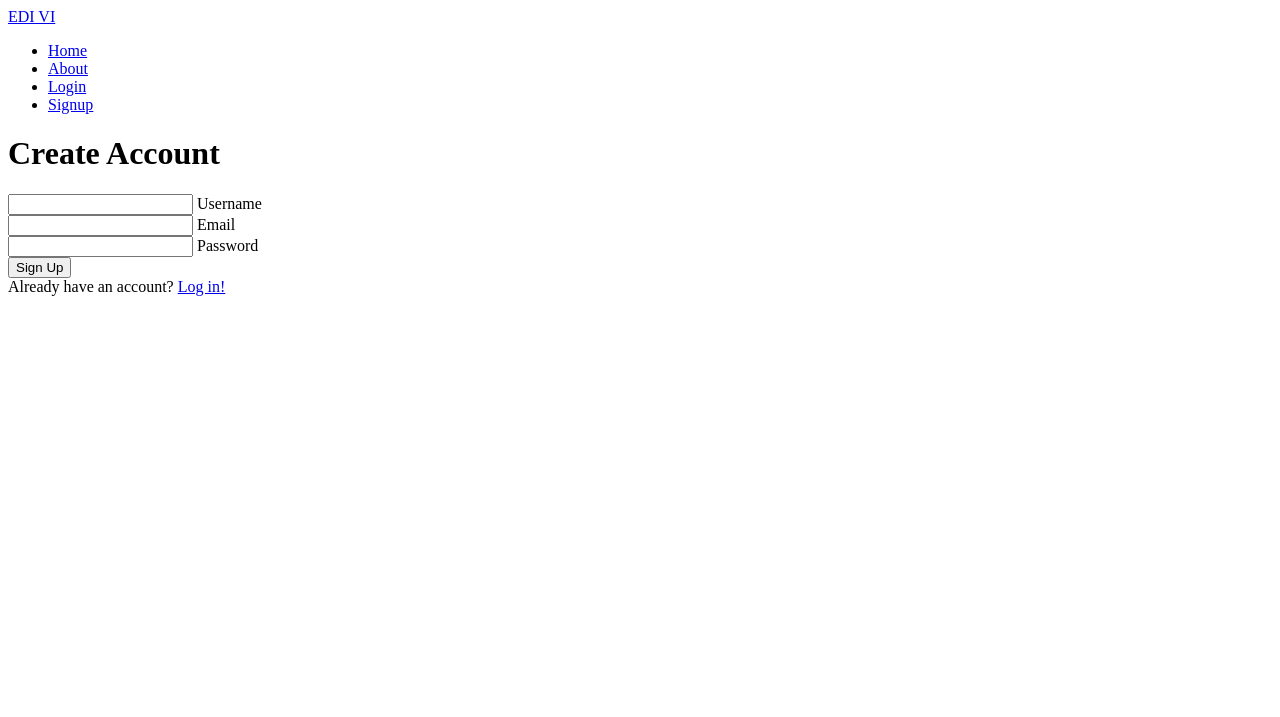
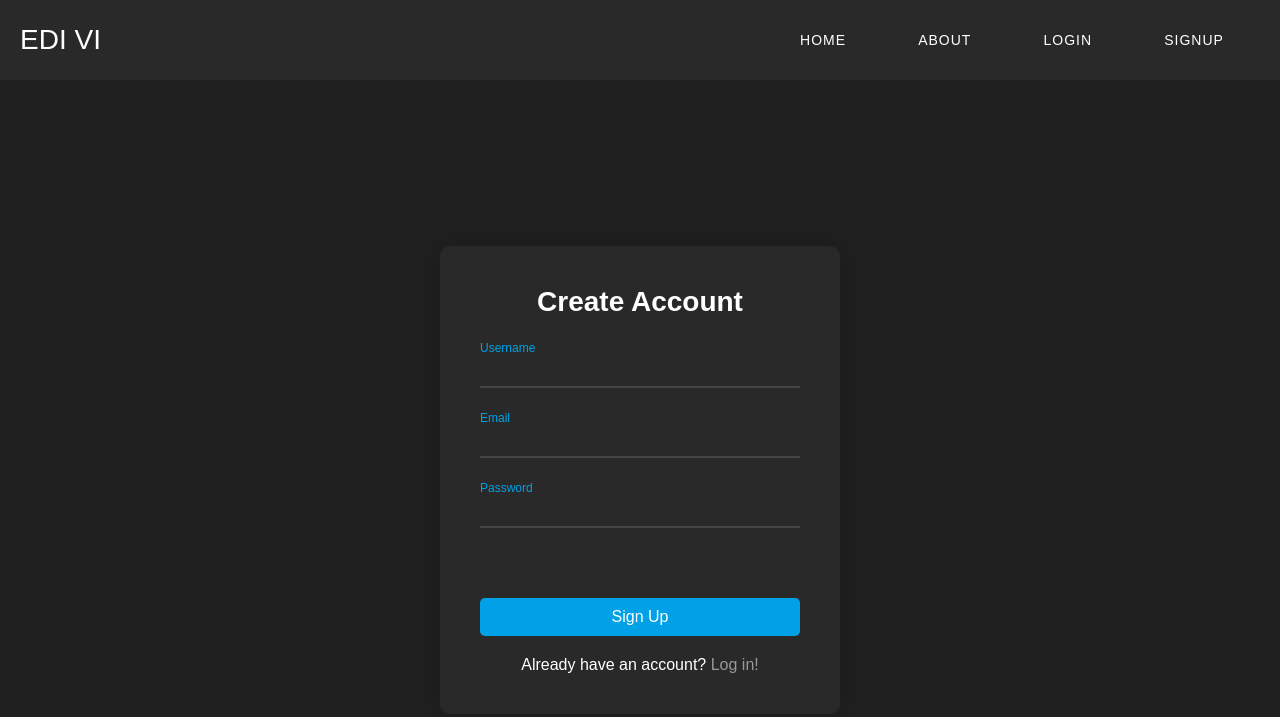
Before and after one commit to shreyas-kapse/password_dapp, a website: page signup.html in a window 1280 px wide. Drawn offline with Linux system fonts and the light colour scheme; files that its build step writes are made by us from their sources; the site is published under a folder, as on GitHub Pages, so addresses that start at the root find nothing.

Commit message:
Asset file changes...made css file accessible

```diff
--- a/package.json
+++ b/package.json
@@ -12,6 +12,7 @@
     "bcrypt": "^5.1.0",
     "body-parser": "^1.20.2",
     "express": "^4.18.2",
-    "mongodb": "^5.1.0"
+    "mongodb": "^5.1.0",
+    "nodemon": "^2.0.21"
   }
 }
--- a/signup.html
+++ b/signup.html
@@ -5,7 +5,7 @@
     <meta charset="UTF-8">
     <title>Sign Up Page</title>
     <meta name="viewport" content="width=device-width, initial-scale=1.0">
-    <link rel="stylesheet" href="/assets/style.css">
+    <link rel="stylesheet" href="style.css">
 </head>
 
 <body>
@@ -40,7 +40,7 @@
                 <button type="submit">Sign Up</button>
             </form>
             <div class="forgot-password">
-                <span>Already have an account? </span><a href="login.html">Log in!</a>
+                <span>Already have an account? </span><a href="login">Log in!</a>
             </div>
         </div>
     </div>
```
Also changed, not shown: login.html (+4 -4 lines), 1 other file.
